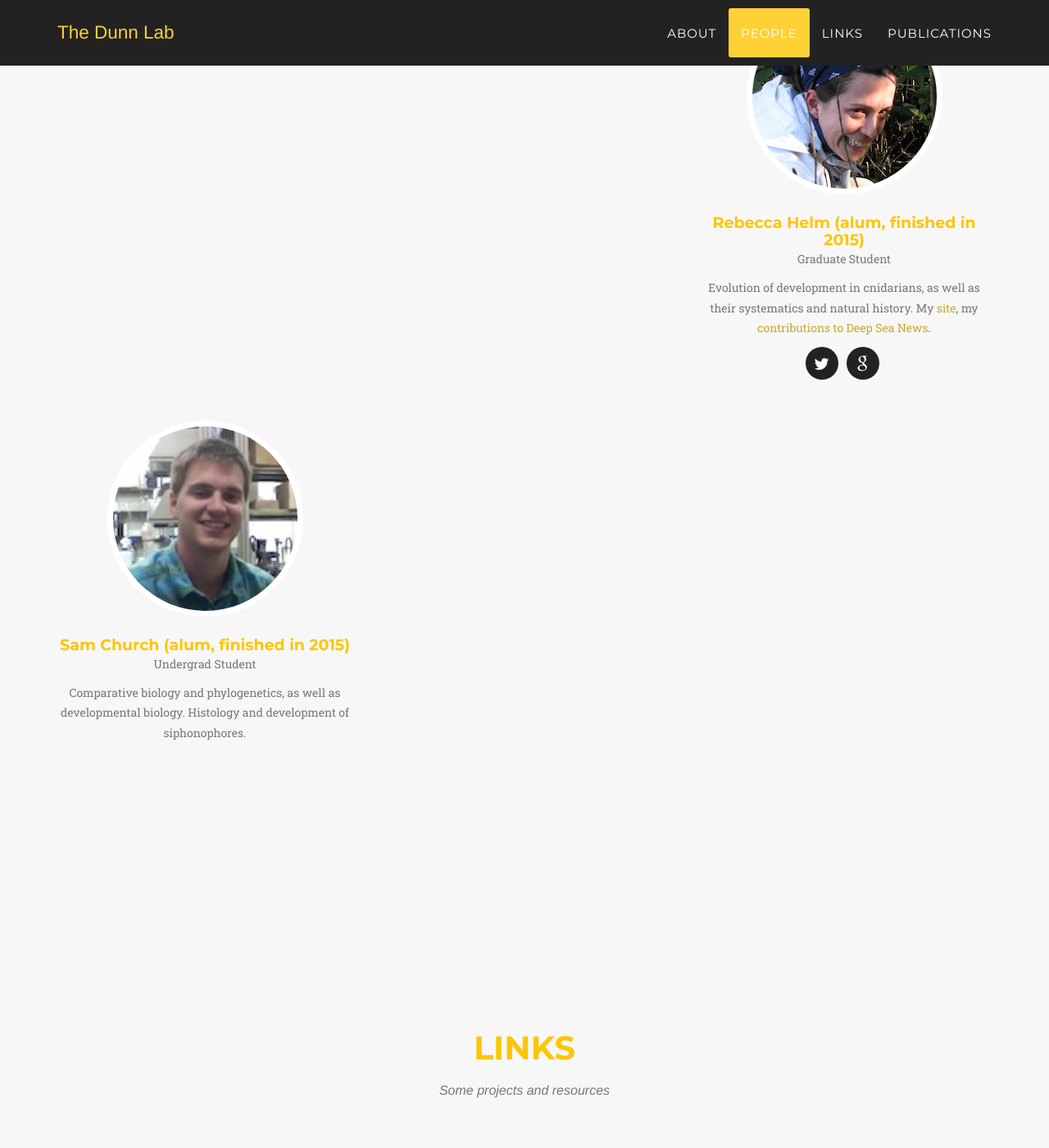
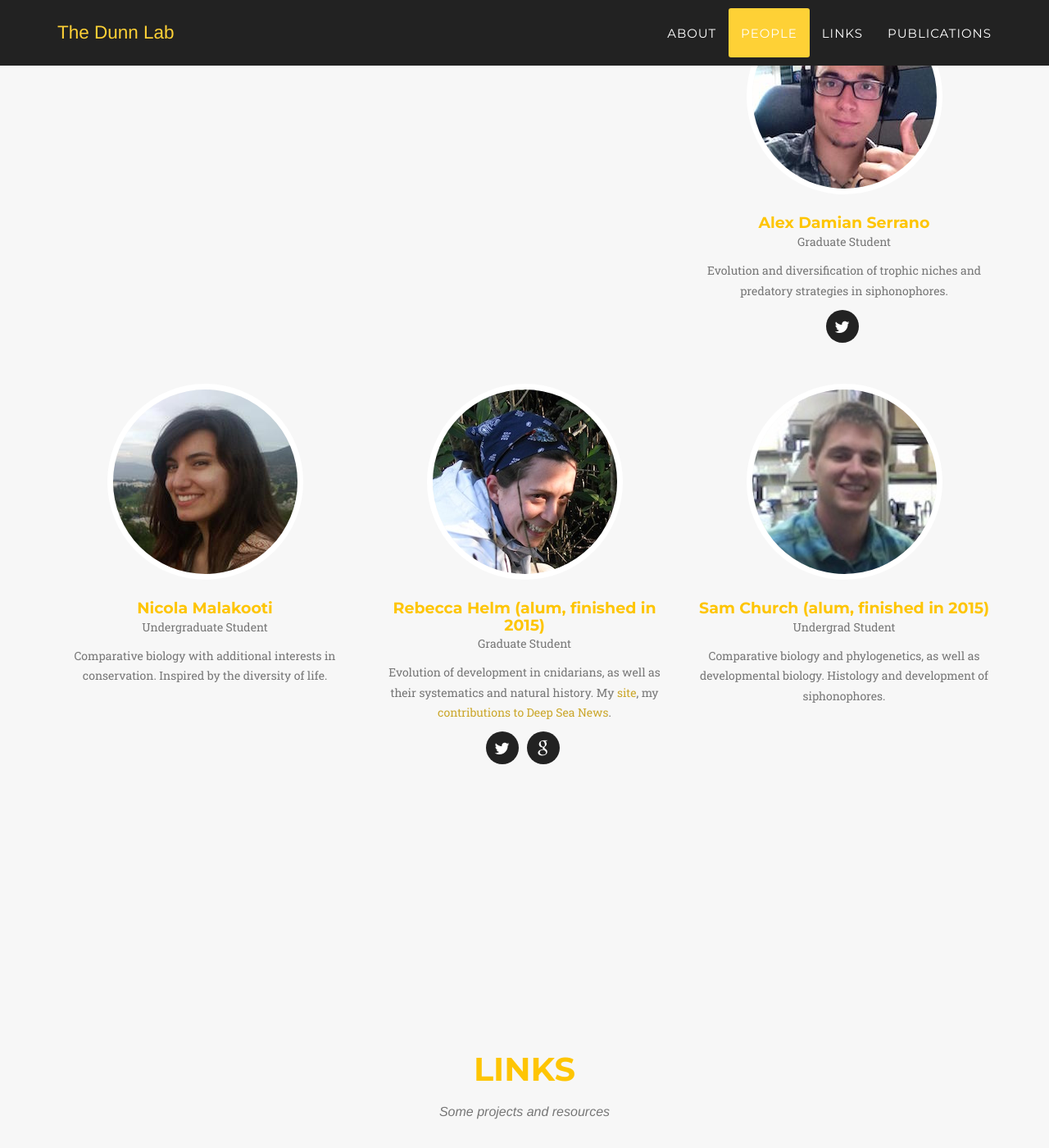
Before and after one commit to caseywdunn/caseywdunn.github.io, a Jekyll site: the page built from index.html, in a window 1280 px wide and 1400 px high, scrolled down 4373 px. Shown: the whole window at 82% size. Built offline with Jekyll 4.4.1, drawn with Linux system fonts in a browser that asks for light colours; some web fonts are replaced.

Commit message:
added nikka and alex

```diff
--- a/_config.yml
+++ b/_config.yml
@@ -79,6 +79,20 @@ people:
   description: Evolutionary processes. Phylogenetic algorithms and the reproducibility and accuracy of their results.
   social:
 
+- name: Alex Damian Serrano
+  pic: alex
+  position: Graduate Student
+  description: Evolution and diversification of trophic niches and predatory strategies in siphonophores.
+  social:
+    - title: twitter
+      url: https://twitter.com/antropoteuthis
+
+- name: Nicola Malakooti
+  pic: nikka
+  position: Undergraduate Student
+  description: Comparative biology with additional interests in conservation. Inspired by the diversity of life.
+  social:
+
 - name: Rebecca Helm (alum, finished in 2015)
   pic: rebecca
   position: Graduate Student
```
Also changed, not shown: img/team/alex.jpg (added), img/team/nikka.jpg (added).
